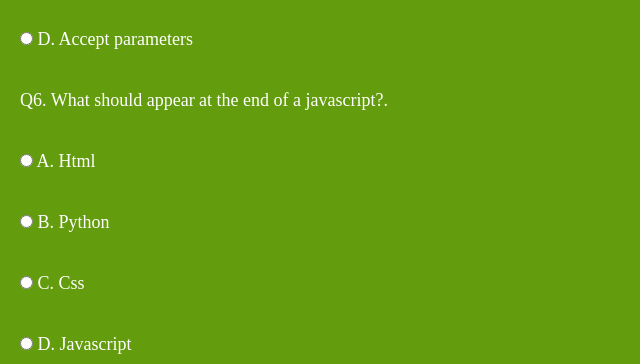
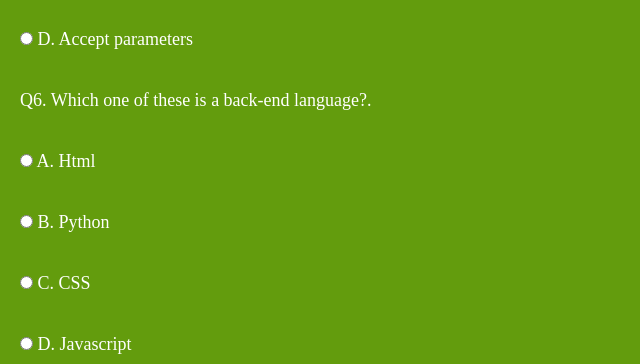
Before and after one commit to Snaida22/compclub, a plain HTML site: page pg2.html in a window 1280 px wide. Shown: the part 1455-1819 px from the top of the page, 0-640 px from the left. Drawn offline with Linux system fonts and the light colour scheme.

Commit message:
show the score board

```diff
--- a/main.js
+++ b/main.js
@@ -35,3 +35,6 @@ submit.addEventListener('submit', function result(e){
   else if(result >0 +'%' || result<=49 + '%'){
    submit.innerHTML = 'You Scored' + ' ' + result + ' ' + 'Scored Poorly. Try Again'
   }
+
+  submit.classList.add('big')
+})
--- a/pg2.html
+++ b/pg2.html
@@ -47,10 +47,10 @@
             <p><input type="radio" name="question5" id="correct" value="quiz5"> D. Accept parameters</p>
         </div>
         <div>
-            <p>Q6. What should appear at the end of a javascript?.  </p>
+            <p>Q6. Which one of these is a back-end language?.  </p>
             <p><input type="radio" name="question6" id="wrong" value="ans1" required> A. Html</p>
             <p><input type="radio" name="question6" id="correct" value="quiz6"> B. Python</p>
-            <p><input type="radio" name="question6" id="wrong" value="ans2"> C. Css </p>
+            <p><input type="radio" name="question6" id="wrong" value="ans2"> C. CSS </p>
             <p><input type="radio" name="question6" id="wrong" value="ans3"> D. Javascript </p>
         </div>
        <input type="submit" value="Submit" id="submit">
```
